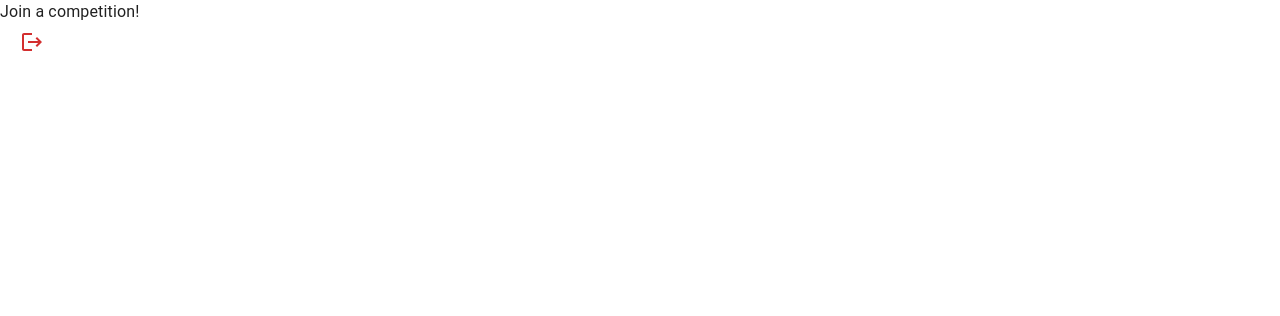
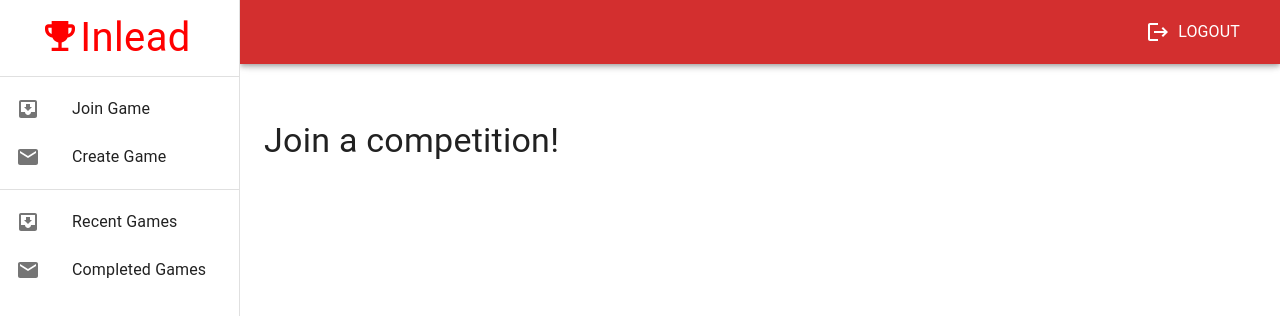
Before and after one commit to josh-ramos-22/Inlead, a React (Create React App) app in the folder frontend/: page / in a window 1280 px wide. Shown: the top 316 px of the page. Built offline with nearby package versions, Linux system fonts and the light colour scheme; sample sign-in values are in the browser's storage.

Commit message:
formatted basic page

```diff
--- /dev/null
+++ b/frontend/src/components/FormattedPage.tsx
@@ -0,0 +1,22 @@
+import { Box, Toolbar } from "@mui/material";
+import React from "react";
+
+import Sidebar from "./Sidebar";
+
+const FormattedPage = (props: { children: React.ReactNode }) => {
+  return (
+    <Box
+      sx= {{ display: "flex" }}
+    >
+      <Sidebar/>
+      <Box component="main"
+        sx={{ flexGrow: 1, bgcolor: "background.default", p: 3 }}
+      >
+        <Toolbar/>
+        {props.children}
+      </Box>
+    </Box>
+  );
+};
+
+export default FormattedPage;
--- a/frontend/src/components/LogoutButton.tsx
+++ b/frontend/src/components/LogoutButton.tsx
@@ -2,10 +2,11 @@ import React from "react";
 
 
 import IconButton from "@mui/material/Button";
-import LogoutIcon from '@mui/icons-material/Logout';
+import LogoutIcon from "@mui/icons-material/Logout";
+import { Typography } from "@mui/material";
 
-import { BACKEND_URL } from '../helpers/config';
-import { useContext, Context } from '../context';
+import { BACKEND_URL } from "../helpers/config";
+import { useContext, Context } from "../context";
 import { useNavigate } from "react-router";
 
 const LogoutButton : React.FC = () => {
@@ -15,9 +16,9 @@ const LogoutButton : React.FC = () => {
   const doLogout = async () => {
     const response = await fetch(
       `${BACKEND_URL}/auth/logout/v1`, {
-        method: 'POST',
+        method: "POST",
         headers: {
-          'Content-type' : 'application/json'
+          "Content-type" : "application/json"
         },
         body: JSON.stringify({
           token: getters.token
@@ -29,18 +30,21 @@ const LogoutButton : React.FC = () => {
     if (response.status !== 200) {
       alert(res.message);
     } else {
-      localStorage.setItem('token', '')
-      setters?.setToken ?.('');
+      localStorage.setItem("token", "");
+      setters?.setToken ?.("");
       setters?.setUID?.(-1);
-      navigate('/login');
+      navigate("/login");
     }
-  }
+  };
 
   return (
-    <IconButton onClick={() => doLogout()}>
+    <IconButton onClick={() => doLogout()} sx={{ color: "white" }}>
       <LogoutIcon/>
+      <Typography sx={{ m: 1 }}>
+        Logout
+      </Typography>
     </IconButton>
-  )
-}
+  );
+};
 
 export default LogoutButton;
--- a/frontend/src/components/Sidebar.tsx
+++ b/frontend/src/components/Sidebar.tsx
@@ -1,4 +1,4 @@
-import React from 'react';
+import React from "react";
 
 import {
   Drawer,
@@ -14,11 +14,13 @@ import {
   Toolbar,
   ListItemText,
   CssBaseline
-} from '@mui/material';
+} from "@mui/material";
 
-import MailIcon from '@mui/icons-material/Mail';
-import MenuIcon from '@mui/icons-material/Menu';
-import InboxIcon from '@mui/icons-material/MoveToInbox';
+import MailIcon from "@mui/icons-material/Mail";
+import MenuIcon from "@mui/icons-material/Menu";
+import InboxIcon from "@mui/icons-material/MoveToInbox";
+import Logo from "./Logo";
+import LogoutButton from "./LogoutButton";
 
 const drawerWidth = 240;
 
@@ -36,10 +38,13 @@ const Sidebar = (props : Props)  => {
 
   const drawer = (
     <Box>
-      <Toolbar />
+      {/* <Toolbar /> */}
+      <Box sx={{ display: "flex", justifyContent: "center" }}>
+        <Logo/>
+      </Box>
       <Divider />
       <List>
-        {['Inbox', 'Starred', 'Send email', 'Drafts'].map((text, index) => (
+        {["Join Game", "Create Game"].map((text, index) => (
           <ListItem key={text} disablePadding>
             <ListItemButton>
               <ListItemIcon>
@@ -52,7 +57,7 @@ const Sidebar = (props : Props)  => {
       </List>
       <Divider />
       <List>
-        {['All mail', 'Trash', 'Spam'].map((text, index) => (
+        {["Recent Games", "Completed Games"].map((text, index) => (
           <ListItem key={text} disablePadding>
             <ListItemButton>
               <ListItemIcon>
@@ -69,7 +74,7 @@ const Sidebar = (props : Props)  => {
   const container = window !== undefined ? () => window().document.body : undefined;
 
   return (
-    <Box sx={{ display: 'flex' }}>
+    <Box sx={{ display: "flex" }}>
       <CssBaseline />
       <AppBar
         position="fixed"
@@ -78,25 +83,40 @@ const Sidebar = (props : Props)  => {
           ml: { sm: `${drawerWidth}px` },
         }}
       >
-        <Toolbar>
+        <Toolbar
+          sx={{
+            display: "flex",
+          }}
+        >
           <IconButton
             color="inherit"
             aria-label="open drawer"
             edge="start"
             onClick={handleDrawerToggle}
-            sx={{ mr: 2, display: { sm: 'none' } }}
+            sx={{ mr: 2, display: { sm: "none" } }}
           >
             <MenuIcon />
           </IconButton>
-          <Typography variant="h6" noWrap component="div">
-            Responsive drawer
-          </Typography>
+
+          <Box
+            sx={{
+              display: "flex",
+              flexGrow: 1,
+              justifyContent: "flex-end"
+            }}
+          >
+            <LogoutButton/>
+          </Box>
+          {/* <Typography variant="h6" noWrap component="div">
+            Responsive drawer!!
+          </Typography> */}
+
         </Toolbar>
       </AppBar>
       <Box
         component="nav"
-        sx={{ width: { sm: drawerWidth }, flexShrink: { sm: 0 } }}
-        aria-label="mailbox folders"
+        sx={{ width: { sm: drawerWidth }, flexShrink: { sm: 0 }}}
+        aria-label="Menu Options"
       >
         {/* The implementation can be swapped with js to avoid SEO duplication of links. */}
         <Drawer
@@ -108,8 +128,9 @@ const Sidebar = (props : Props)  => {
             keepMounted: true, // Better open performance on mobile.
           }}
           sx={{
-            display: { xs: 'block', sm: 'none' },
-            '& .MuiDrawer-paper': { boxSizing: 'border-box', width: drawerWidth },
+            display: { xs: "block", sm: "none" },
+            "& .MuiDrawer-paper": { boxSizing: "border-box", width: drawerWidth },
+            bgcolor: "pallete.primary.dark"
           }}
         >
           {drawer}
@@ -117,8 +138,8 @@ const Sidebar = (props : Props)  => {
         <Drawer
           variant="permanent"
           sx={{
-            display: { xs: 'none', sm: 'block' },
-            '& .MuiDrawer-paper': { boxSizing: 'border-box', width: drawerWidth },
+            display: { xs: "none", sm: "block" },
+            "& .MuiDrawer-paper": { boxSizing: "border-box", width: drawerWidth },
           }}
           open
         >
@@ -127,4 +148,6 @@ const Sidebar = (props : Props)  => {
       </Box>
     </Box>
   );
-}
+};
+
+export default Sidebar;
--- a/frontend/src/pages/JoinPage.tsx
+++ b/frontend/src/pages/JoinPage.tsx
@@ -4,6 +4,7 @@ import { Box } from "@mui/material";
 import { Typography } from "@mui/material";
 
 import LogoutButton from "../components/LogoutButton";
+import FormattedPage from "../components/FormattedPage";
 
 const JoinPage : React.FC = () => {
 
@@ -11,10 +12,24 @@ const JoinPage : React.FC = () => {
     <Box sx={{
       backgroundColor:"white"
     }}>
-      <Typography>Join a competition!</Typography>
-      <LogoutButton/>
+      <FormattedPage>
+        <Box
+          sx={{
+            width: "100%",
+            height: "100%",
+            display: "flex",
+            flexDirection: "column",
+            justifyContent: "center",
+            m: 0
+          }}
+        >
+          <Typography component="h1" variant="h4">Join a competition!</Typography>
+        </Box>
+
+
+      </FormattedPage>
     </Box>
-  )
-}
+  );
+};
 
 export default JoinPage;
```
